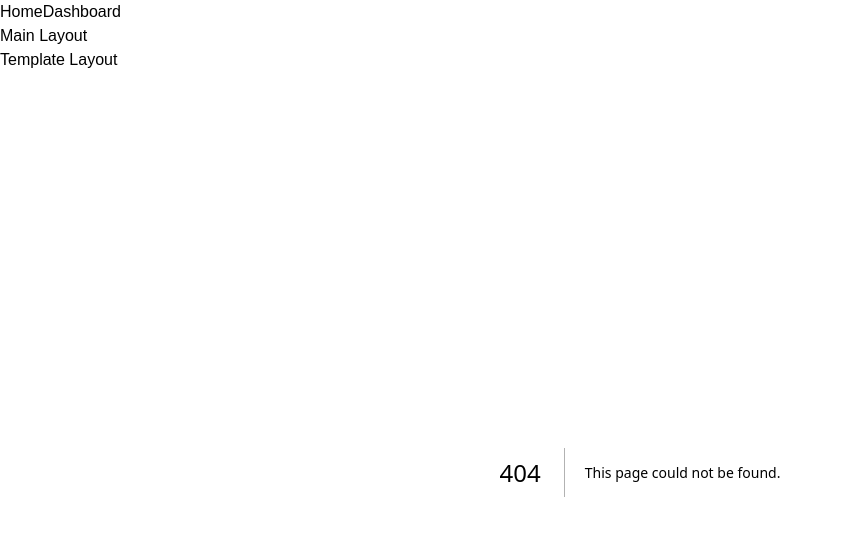
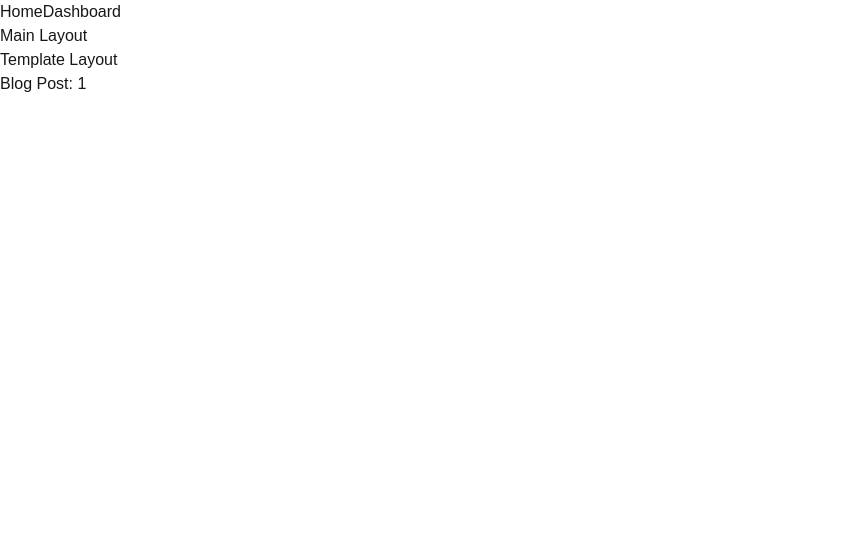
Before and after one commit to nattapon-j/Full-Stack-2025, a Next.js app in the folder 7-next-1/my-app/: page /blog/1 in a window 1280 px wide. Before the commit this address had no page. Shown: the top 536 px of the page, without its empty margins (0-843 px from the left). Built offline with nearby package versions, Linux system fonts and the light colour scheme.

Commit message:
Dynamic routing

```diff
--- /dev/null
+++ b/7-next-1/my-app/app/blog/[slug]/page.tsx
@@ -0,0 +1,9 @@
+export default function Page({ params }: {
+    params: { slug: string }
+}) {
+    return <div>Blog Post: {params.slug}</div>;
+}
+// This is a dynamic route that will match any slug in the URL
+// For example, if the URL is /blog/hello-world, the slug will be "hello-world"
+// If the URL is /blog/nextjs-tutorial, the slug will be "nextjs-tutorial"
+// You can access the slug in your component using the params prop
```
